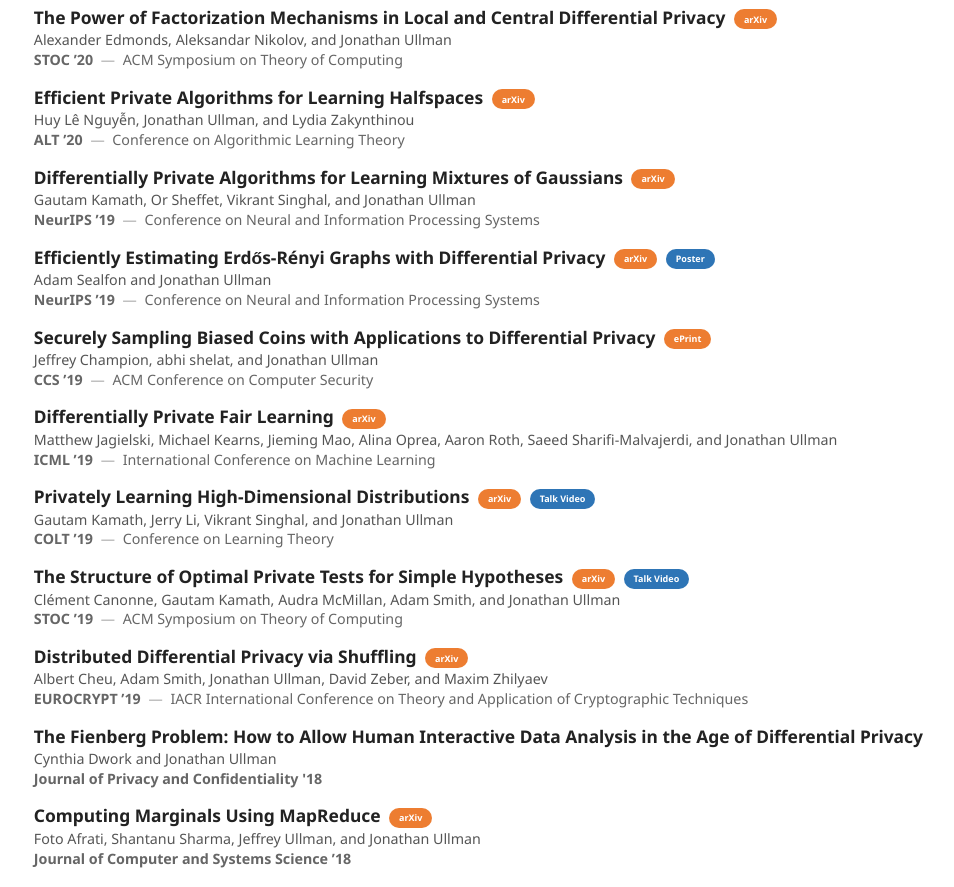
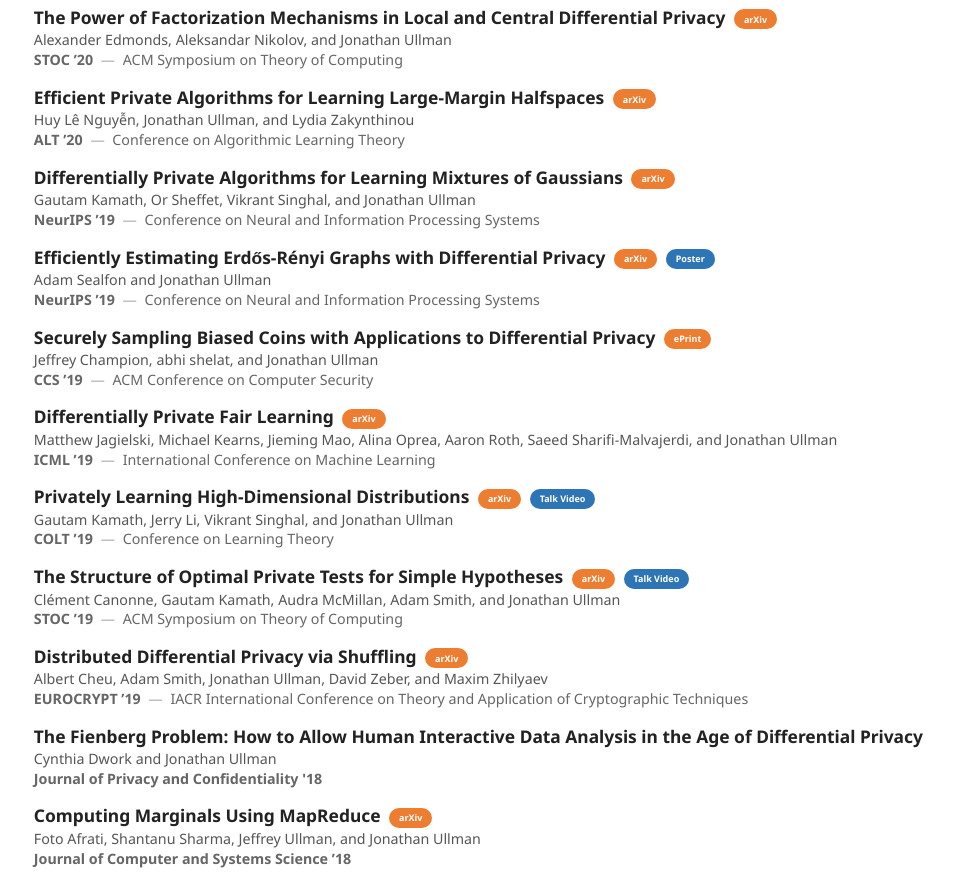
Before and after one commit to jonathan-ullman/jonathan-ullman.github.io, a plain HTML site: page research.html in a window 1280 px wide. Shown: the part 3294-4181 px from the top of the page, without its empty margins (109-1063 px from the left). Drawn offline with Linux system fonts and the light colour scheme.

Commit message:
Update research.html

```diff
--- a/research.html
+++ b/research.html
@@ -674,7 +674,7 @@
 
 <div class="paper">
   <p class="paper-title">
-    Efficient Private Algorithms for Learning Halfspaces
+    Efficient Private Algorithms for Learning Large-Margin Halfspaces
     <a href="https://arxiv.org/abs/1902.09009"><span id="label-preprint">arXiv</span></a>
   </p>
   <p class="paper-authors">
```
